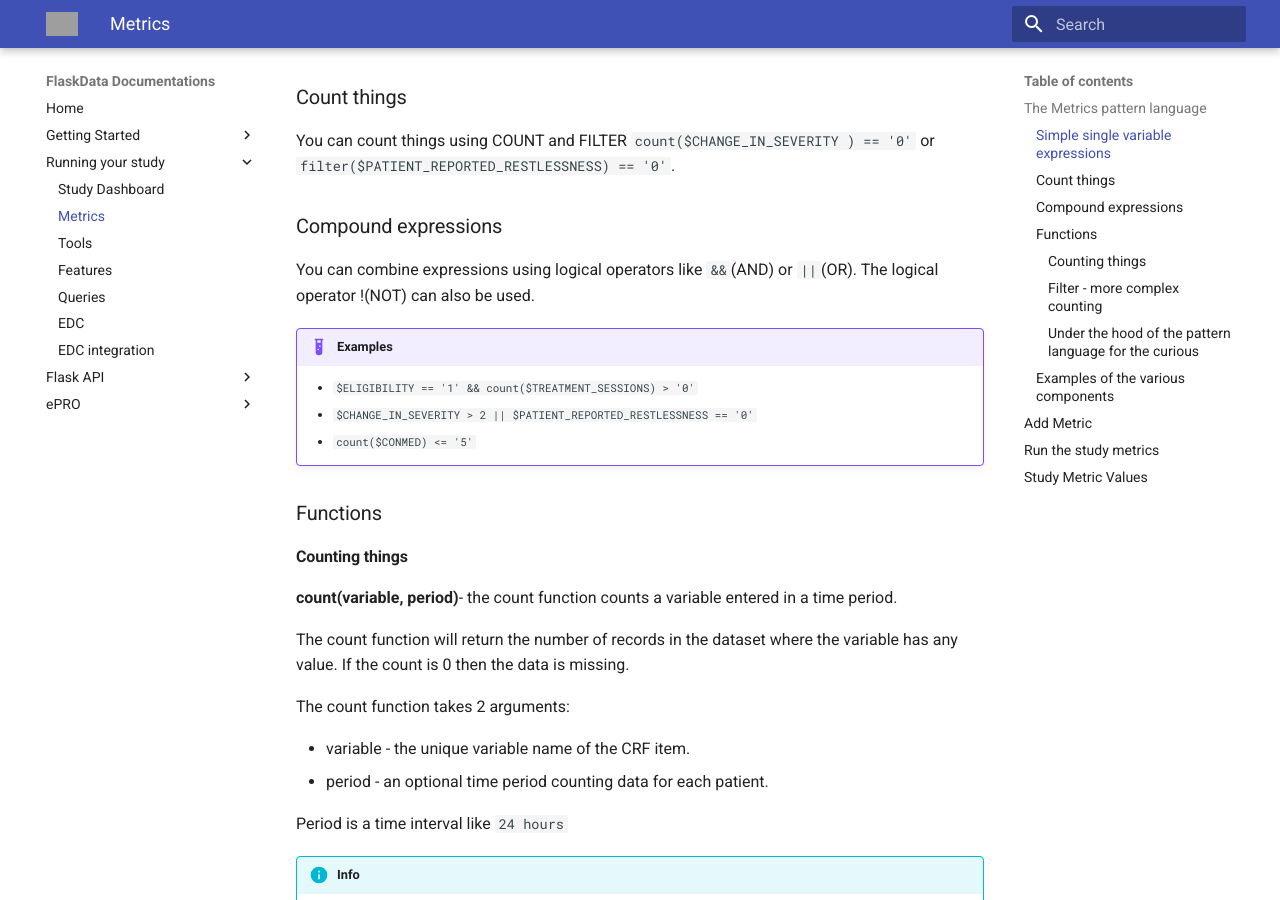
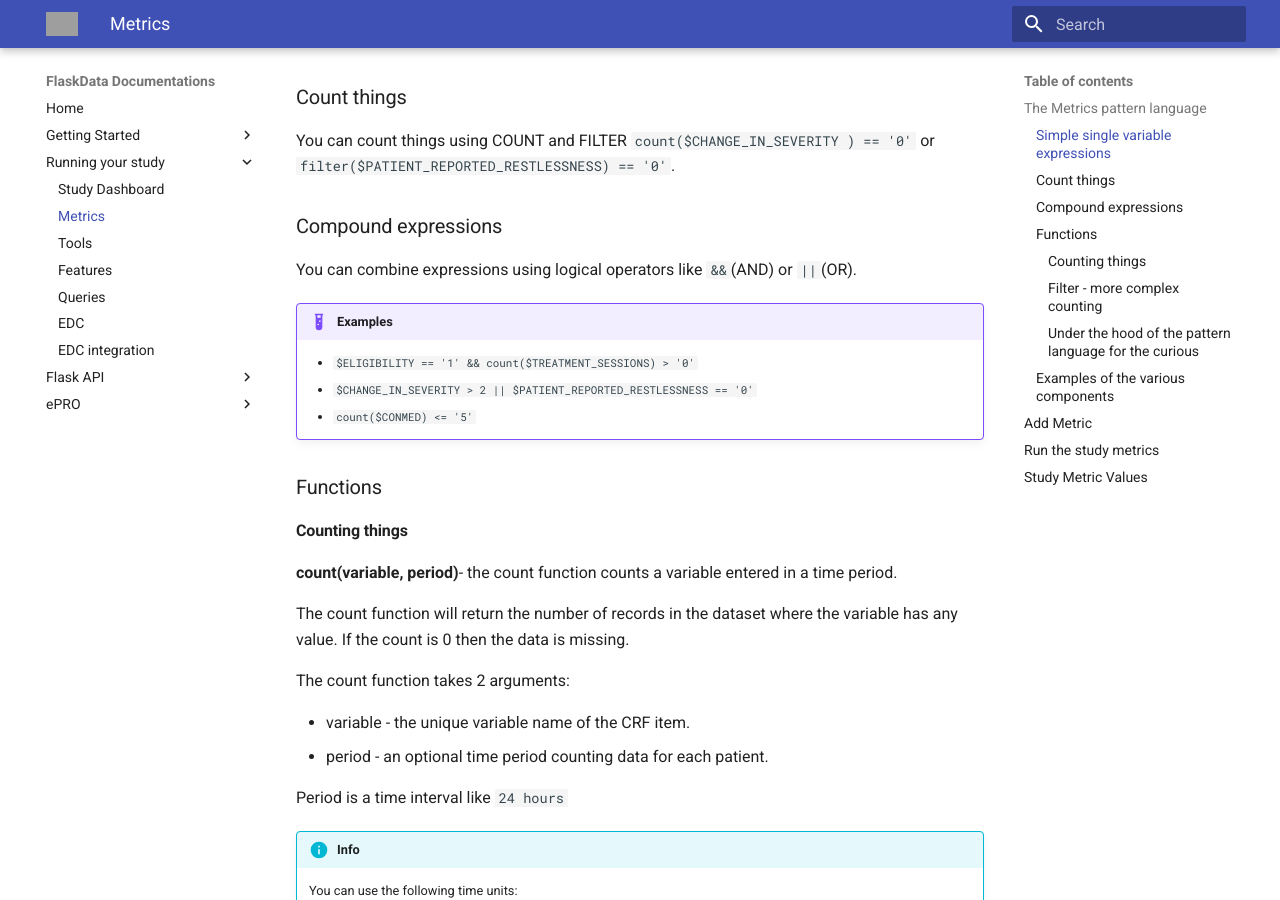
Before and after one commit to onlyjazz/flask-docs, an MkDocs documentation site: the page built from docs/manage_metrics.md, in a window 1280 px wide and 900 px high, scrolled down 563 px. Built offline with MkDocs 1.6.1 and Material for MkDocs 9.7.7, drawn with Linux system fonts in a browser that asks for light colours; grey boxes are pictures that could not be loaded.

Commit message:
metrics - Removed NOT operator

```diff
--- a/docs/manage_metrics.md
+++ b/docs/manage_metrics.md
@@ -18,7 +18,6 @@ You can count things using COUNT and FILTER `count($CHANGE_IN_SEVERITY ) == '0'`
 
 ### Compound expressions
 You can combine  expressions using logical operators like `&&`(AND) or `||`(OR).
-The logical operator !(NOT) can also be used.
 
 !!!example "Examples"
 
```
